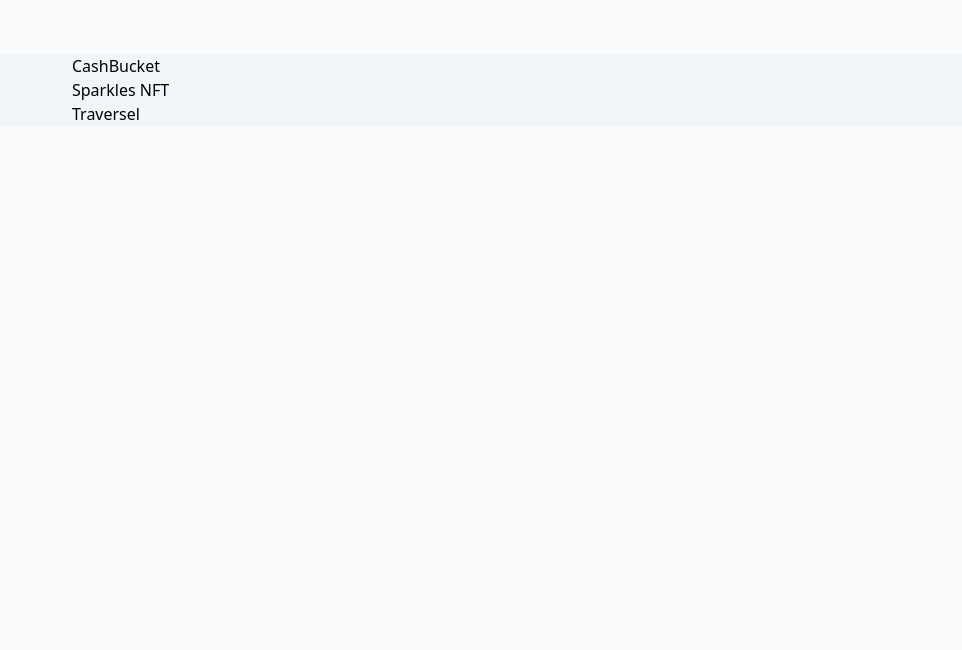
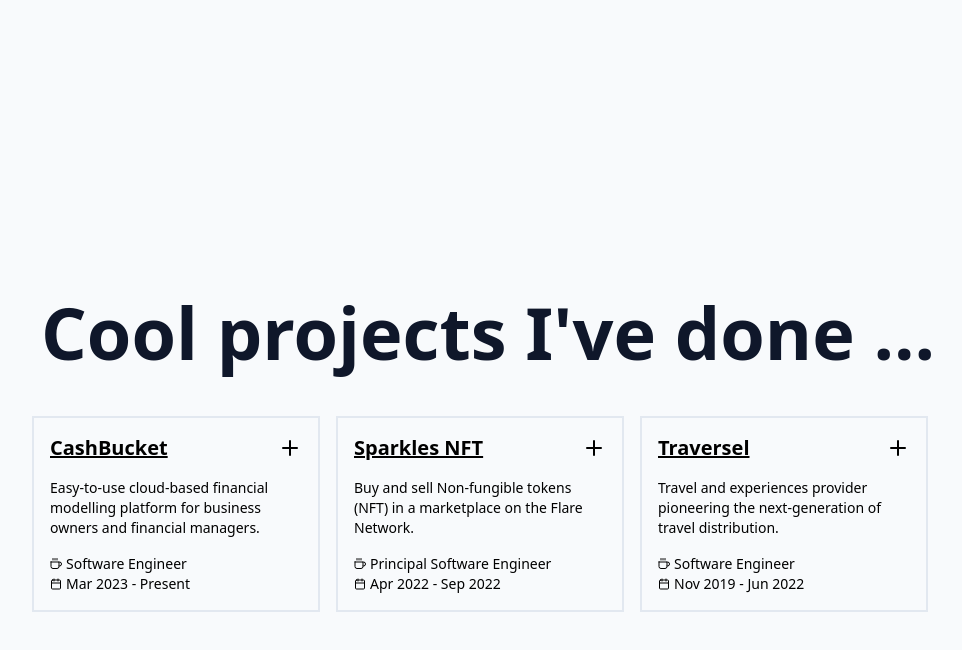
Before and after one commit to albinma/cv, a Next.js app: page / in a window 1280 px wide. Shown: the part 2418-3068 px from the top of the page, without its empty margins (152-1114 px from the left). Before the commit the page ends 2544 px from the top, so only its background shows below. Built offline with nearby package versions, Linux system fonts and the light colour scheme.

Commit message:
Extract work experience into a component

```diff
--- a/data/projects/sparklesnft.md
+++ b/data/projects/sparklesnft.md
@@ -6,9 +6,9 @@
 from: 2022-04-01
 to: 2022-09-12
 url: https://www.sparklesnft.com/
-description: Buy and sell NFTs in a marketplace on the Flare Network.
+description: Buy and sell Non-fungible tokens (NFT) in a marketplace on the Flare Network.
 languages: Solidity,Javascript,HTML,CSS,P-SQL
 technologies: NodeJS,React,NextJS,Storybook,Express,GraphQL
-infrastructure: Flare Network,Graph Node,Ethereum,Metamask,Bifrost Wallet,AWS,Docker,Kubernetes,PostgreSQL,Github,Github Actions,
+infrastructure: Flare Network,Graph Node,Ethereum,Metamask,Bifrost Wallet,AWS,Docker,Kubernetes,PostgreSQL,Github,Github Actions
 visible: true
 ---
--- a/src/app/Projects/Projects.tsx
+++ b/src/app/Projects/Projects.tsx
@@ -1,17 +1,22 @@
 import { getProjectExperiences } from '@/utils/api';
 
+import Experiences from '@/components/Experiences/Experiences';
 import Section from '@/components/Section/Section';
 
 export default async function Projects(): Promise<JSX.Element> {
   const projectExperiences = await getProjectExperiences();
 
   return (
-    <Section id="projects" className="bg-slate-100">
-      <ul>
-        {projectExperiences.map((project) => (
-          <li key={project.id}>{project.company}</li>
-        ))}
-      </ul>
+    <Section id="projects" childrenClassName="max-w-6xl">
+      <div className="flex flex-col items-center justify-center py-8 md:h-auto md:min-h-screen">
+        <h1 className="mb-4 text-3xl font-bold text-slate-900 md:mb-8 md:px-8 md:text-7xl">
+          Cool projects I&apos;ve done ...
+        </h1>
+        <Experiences
+          experiences={projectExperiences}
+          borderColor="border-teal-400"
+        />
+      </div>
     </Section>
   );
 }
--- a/src/app/Work/Work.tsx
+++ b/src/app/Work/Work.tsx
@@ -1,4 +1,4 @@
-import WorkExperiences from '@/app/Work/WorkExperiences';
+import Experiences from '@/components/Experiences/Experiences';
 import Section from '@/components/Section/Section';
 import { getWorkExperiences } from '@/utils/api';
 
@@ -11,7 +11,10 @@
         <h1 className="mb-4 text-3xl font-bold text-slate-900 md:mb-8 md:px-8 md:text-7xl">
           Where I&apos;ve worked...
         </h1>
-        <WorkExperiences workExperiences={workExperiences} />
+        <Experiences
+          experiences={workExperiences}
+          borderColor="border-pink-500"
+        />
       </div>
     </Section>
   );
--- a/src/app/Work/WorkExperiences.tsx
+++ b/src/components/Experiences/Experiences.tsx
@@ -7,150 +7,150 @@
 import * as Icon from 'react-feather';
 import { Element, scroller } from 'react-scroll';
 
-type WorkExperiencesProps = {
-  workExperiences: Experience[];
+type ExperiencesProps = {
+  experiences: Experience[];
+  borderColor: string;
 };
 
-export default function WorkExperiences({
-  workExperiences,
-}: WorkExperiencesProps): JSX.Element {
-  const [selectedWorkExperience, setSelectedWorkExperience] = useState<
+export default function Experiences({
+  experiences,
+  borderColor,
+}: ExperiencesProps): JSX.Element {
+  const [selectedExperience, setSelectedExperience] = useState<
     Experience | undefined
   >();
 
-  const isExpanded = (workExperience: Experience): boolean => {
-    return selectedWorkExperience?.company === workExperience.company;
+  const isExpanded = (experience: Experience): boolean => {
+    return selectedExperience?.company === experience.company;
   };
 
-  const openWorkExperience = (workExperience: Experience): void => {
-    setSelectedWorkExperience(workExperience);
+  const openWorkExperience = (experience: Experience): void => {
+    setSelectedExperience(experience);
   };
 
   useEffect(() => {
-    if (selectedWorkExperience) {
-      scroller.scrollTo(selectedWorkExperience.id, {
+    if (selectedExperience) {
+      scroller.scrollTo(selectedExperience.id, {
         duration: 300,
         offset: -80,
         smooth: true,
       });
     }
-  }, [selectedWorkExperience]);
+  }, [selectedExperience]);
 
   return (
-    <ClickAwayListener onClickAway={() => setSelectedWorkExperience(undefined)}>
+    <ClickAwayListener onClickAway={() => setSelectedExperience(undefined)}>
       <div className="h-auto items-center justify-center md:flex md:flex-row md:flex-wrap">
-        {workExperiences.map((work) => (
+        {experiences.map((xp) => (
           <Element
-            id={work.id}
-            name={work.id}
-            key={work.id}
-            onClick={() => !isExpanded(work) && openWorkExperience(work)}
+            id={xp.id}
+            name={xp.id}
+            key={xp.id}
+            onClick={() => !isExpanded(xp) && openWorkExperience(xp)}
             role="button"
-            aria-expanded={isExpanded(work)}
+            aria-expanded={isExpanded(xp)}
             className={classNames(
               'mt-4 space-y-4 border-2 p-6',
-              isExpanded(work)
-                ? 'cursor-default border-pink-500 md:order-first md:p-8'
-                : 'h-auto w-auto cursor-pointer border-slate-200 hover:border-pink-500 md:mr-4 md:w-72 md:p-4',
+              isExpanded(xp)
+                ? `cursor-default ${borderColor} md:order-first md:p-8`
+                : `h-auto w-auto cursor-pointer border-slate-200 hover:${borderColor} md:mr-4 md:w-72 md:p-4`,
             )}
           >
             <div className="flex flex-row items-center">
               <h1
                 className={classNames(
                   'flex-auto text-xl font-bold underline',
-                  isExpanded(work) && ' md:text-4xl',
+                  isExpanded(xp) && ' md:text-4xl',
                 )}
               >
-                {work.company}
+                {xp.company}
               </h1>
               <div
                 className="mx-auto w-6 flex-none cursor-pointer items-end"
-                aria-label={isExpanded(work) ? 'collapse' : 'expand'}
+                aria-label={isExpanded(xp) ? 'collapse' : 'expand'}
                 role="button"
                 onClick={() =>
-                  isExpanded(work)
-                    ? setSelectedWorkExperience(undefined)
-                    : openWorkExperience(work)
+                  isExpanded(xp)
+                    ? setSelectedExperience(undefined)
+                    : openWorkExperience(xp)
                 }
               >
-                {isExpanded(work) ? (
+                {isExpanded(xp) ? (
                   <Icon.X className="h-6 w-6" />
                 ) : (
                   <Icon.Plus className="h-6 w-6" />
                 )}
               </div>
             </div>
-            <p
-              className={classNames('text-sm', isExpanded(work) && 'text-base')}
-            >
-              {work.description}
+            <p className={classNames('text-sm', isExpanded(xp) && 'text-base')}>
+              {xp.description}
             </p>
             <div
               className={classNames(
                 'flex flex-col text-sm',
-                isExpanded(work) && 'mb-4 mt-2 text-base md:mt-5 md:flex-row',
+                isExpanded(xp) && 'mb-4 mt-2 text-base md:mt-5 md:flex-row',
               )}
             >
               <div className="mr-4 mt-2 flex items-center md:mt-0">
                 <Icon.Coffee
                   className={classNames(
-                    isExpanded(work) ? 'mr-2 h-4 w-4' : 'mr-1 h-3 w-3',
+                    isExpanded(xp) ? 'mr-2 h-4 w-4' : 'mr-1 h-3 w-3',
                   )}
                 />
-                <h2>{work.title}</h2>
+                <h2>{xp.title}</h2>
               </div>
 
               <div className="mr-6 mt-2 flex items-center md:mt-0">
                 <Icon.Calendar
                   className={classNames(
-                    isExpanded(work) ? 'mr-2 h-4 w-4' : 'mr-1 h-3 w-3',
+                    isExpanded(xp) ? 'mr-2 h-4 w-4' : 'mr-1 h-3 w-3',
                   )}
                 />
                 <h2>
-                  {work.from} - {work.to}
+                  {xp.from} - {xp.to}
                 </h2>
               </div>
-              {isExpanded(work) && (
+              {isExpanded(xp) && (
                 <>
                   <div className="mr-6 mt-2 flex items-center md:mt-0">
                     <Icon.Map
                       className={classNames(
-                        isExpanded(work) ? 'mr-2 h-4 w-4' : 'mr-1 h-3 w-3',
+                        isExpanded(xp) ? 'mr-2 h-4 w-4' : 'mr-1 h-3 w-3',
                       )}
                     />
-                    <h2>{work.location}</h2>
+                    <h2>{xp.location}</h2>
                   </div>
 
                   <div className="mr-6 mt-2 flex items-center md:mt-0">
                     <Icon.Globe
                       className={classNames(
-                        isExpanded(work) ? 'mr-2 h-4 w-4' : 'mr-1 h-3 w-3',
+                        isExpanded(xp) ? 'mr-2 h-4 w-4' : 'mr-1 h-3 w-3',
                       )}
                     />
                     <a
                       className="underline hover:text-teal-500 md:no-underline"
-                      href={work.url}
+                      href={xp.url}
                       target="_blank"
                       referrerPolicy="no-referrer"
                     >
-                      {work.url}
+                      {xp.url}
                     </a>
                   </div>
                 </>
               )}
             </div>
 
-            {isExpanded(work) && (
+            {isExpanded(xp) && (
               <div className="space-y-6">
                 <div
                   className="mt-8 space-y-4 border-t-2 border-dotted border-slate-500 pt-4 text-sm md:space-y-6 md:text-base"
-                  dangerouslySetInnerHTML={{ __html: work.content }}
+                  dangerouslySetInnerHTML={{ __html: xp.content }}
                 />
 
                 <div className="space-y-2 text-sm md:text-base">
                   <h3>Programming Languages</h3>
                   <ul className="flex list-inside list-disc flex-wrap">
-                    {work.languages.map((lang) => (
+                    {xp.languages.map((lang) => (
                       <li key={lang} className="w-1/2 md:w-1/3 lg:w-1/4">
                         {lang}
                       </li>
@@ -161,7 +161,7 @@
                 <div className="space-y-2 text-sm md:text-base">
                   <h3>Technologies and Frameworks</h3>
                   <ul className="flex list-inside list-disc flex-wrap">
-                    {work.technologies.map((tech) => (
+                    {xp.technologies.map((tech) => (
                       <li key={tech} className="w-1/2 md:w-1/3 lg:w-1/4">
                         {tech}
                       </li>
@@ -172,7 +172,7 @@
                 <div className="space-y-2 text-sm md:text-base">
                   <h3>Infrastructure</h3>
                   <ul className="flex list-inside list-disc flex-wrap">
-                    {work.infrastructure.map((infra) => (
+                    {xp.infrastructure.map((infra) => (
                       <li key={infra} className="w-1/2 md:w-1/3 lg:w-1/4">
                         {infra}
                       </li>
```
